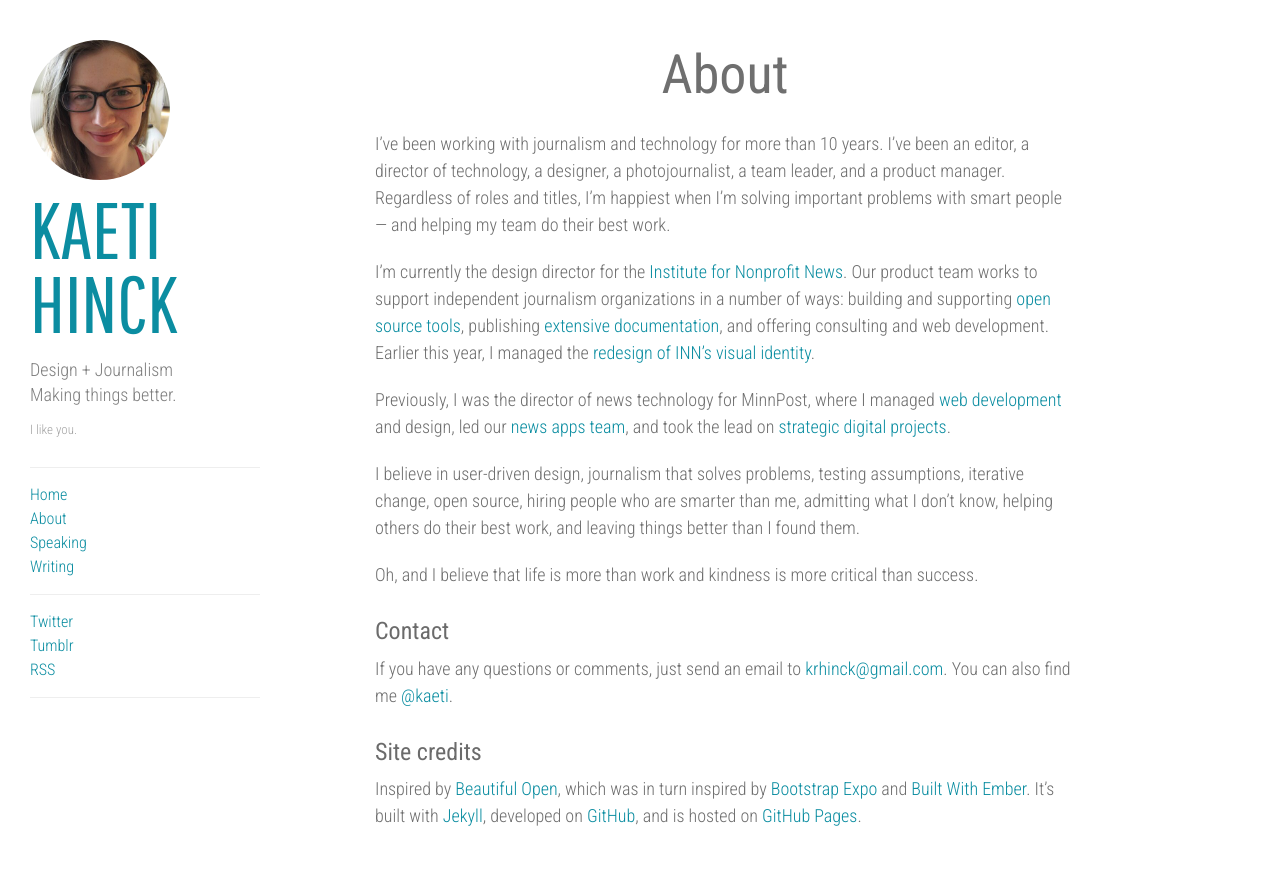
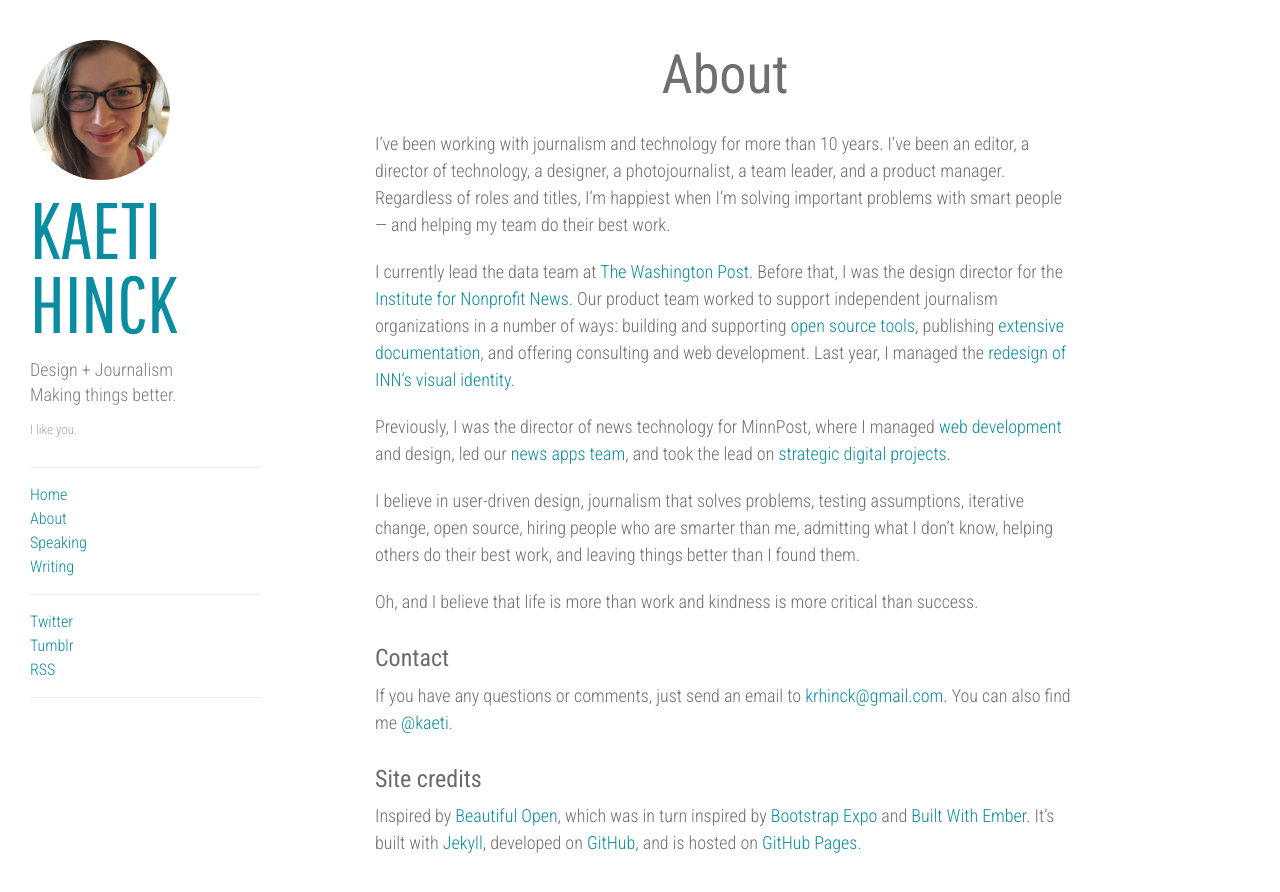
Before and after one commit to kaeti/kaeti.github.io, a Jekyll site: the page built from about.md, in a window 1280 px wide. Shown: the top 892 px of the page. Built offline with Jekyll 4.4.1, drawn with Linux system fonts in a browser that asks for light colours; some web fonts are replaced.

Commit message:
updates to about 7 months late

```diff
--- a/about.md
+++ b/about.md
@@ -5,7 +5,7 @@ title: About
 
 I've been working with journalism and technology for more than 10 years. I've been an editor, a director of technology, a designer, a photojournalist, a team leader, and a product manager. Regardless of roles and titles, I'm happiest when I'm solving important problems with smart people — and helping my team do their best work.
 
-I'm currently the design director for the [Institute for Nonprofit News](http://www.inn.org). Our product team works to support independent journalism organizations in a number of ways: building and supporting [open source tools](http://largoproject.org), publishing [extensive documentation](http://github.com/inn/docs), and offering consulting and web development. Earlier this year, I managed the [redesign of INN's visual identity](http://nerds.inn.org/2015/03/10/how-we-redesigned-inn-in-60-days/).
+I currently lead the data team at [The Washington Post](https://twitter.com/postgraphics). Before that, I was the design director for the [Institute for Nonprofit News](http://www.inn.org). Our product team worked to support independent journalism organizations in a number of ways: building and supporting [open source tools](http://largoproject.org), publishing [extensive documentation](http://github.com/inn/docs), and offering consulting and web development. Last year, I managed the [redesign of INN's visual identity](http://nerds.inn.org/2015/03/10/how-we-redesigned-inn-in-60-days/).
 
 Previously, I was the director of news technology for MinnPost, where I managed [web development](https://www.minnpost.com/inside-minnpost/2012/02/new-minnpost) and design, led our [news apps team](http://www.minnpost.com/data), and took the lead on [strategic digital projects](https://www.minnpost.com/inside-minnpost/2014/03/minnpost-and-vosd-launch-joint-knight-funded-project-build-membership-and-su).
 
```
